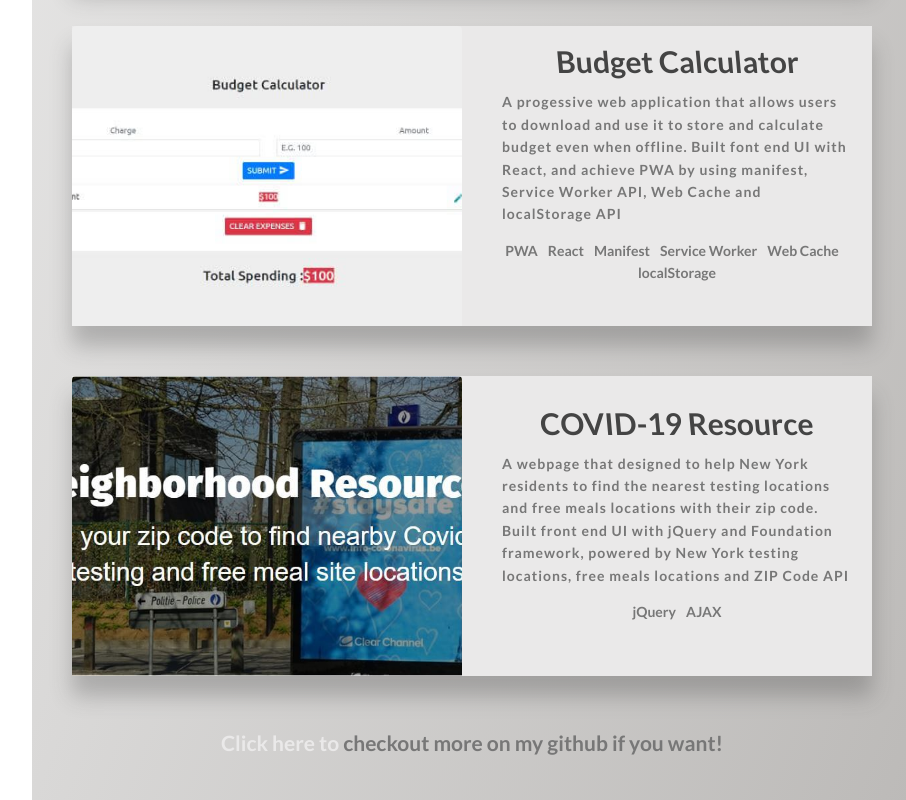
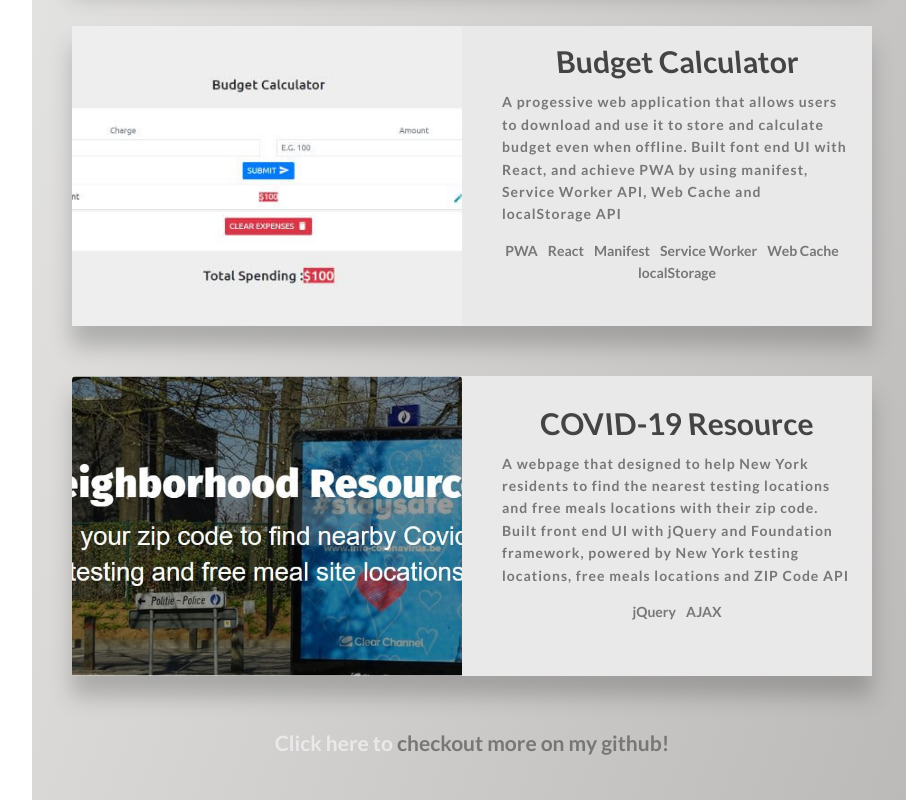
Before and after one commit to HexiangLiu/Portfolio, a React (Create React App) app: page /project in a window 1280 px wide. Shown: the part 1528-2328 px from the top of the page, without its empty margins (368-1274 px from the left). Built offline with nearby package versions, Linux system fonts and the light colour scheme; a web font is replaced by a local one.

Commit message:
a little bit more format

```diff
--- a/src/pages/Home.scss
+++ b/src/pages/Home.scss
@@ -60,6 +60,7 @@
   display: flex;
   list-style: none;
   flex-wrap: wrap;
+  justify-content: center;
 
   li {
     display: inline-block;
--- a/src/pages/Projects.js
+++ b/src/pages/Projects.js
@@ -35,7 +35,7 @@ export default function Projects() {
           >
             Click here to{' '}
           </a>
-          checkout more on my github if you want!
+          checkout more on my github!
         </h2>
       </main>
     </>
```
